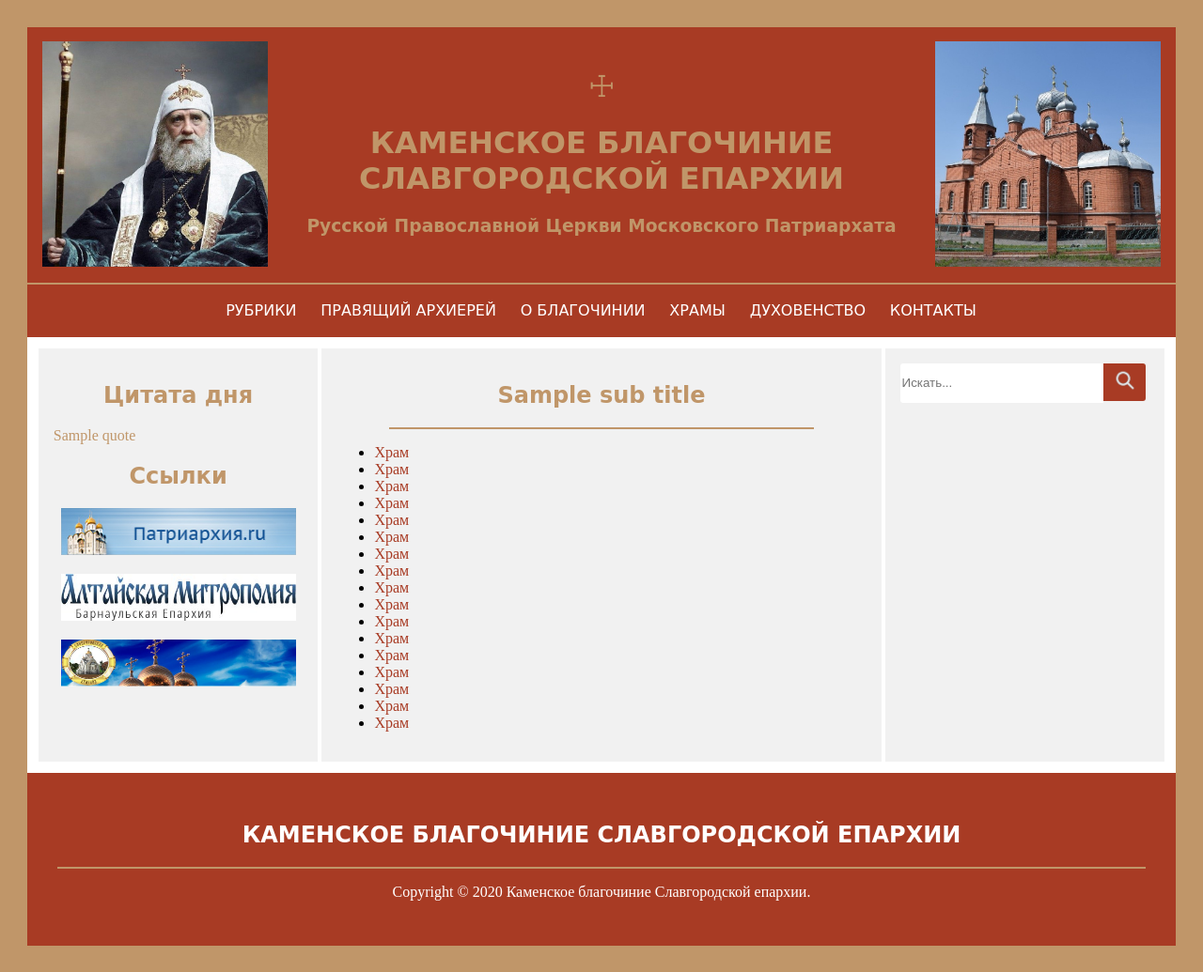
After one commit to altaikamen/altai.kamen.blagochinie, a Flask app: template app/templates/sections/churches_menu.html in a window 1280 px wide. The commit adds this page. Shown: the whole page at 94% size. Run offline with Flask 2, Linux system fonts and the light colour scheme; the template is opened without the code that fills it: most values are stand-ins (such as "Sample title", 1, 10 or a date in 2020); parts of the project's set-up code (start-up, migrations or seed data) failed here and were passed over.

Commit message:
Add files via upload

```diff
--- a/app/templates/post_text.html
+++ b/app/templates/post_text.html
@@ -5,9 +5,7 @@
 
                         <article>
                           <img class="post-image" src="../static/images/post_images/228774.p.jpg">
-                      <p><i>что то курсивом</i> <a href="#">какая то ссылка</a>
-</p><p>
-</p><p>«Имеющий любовь далек от всякого греха» (священномученик Поликарп Смирнский).
+                          <p>«Имеющий любовь далек от всякого греха» (священномученик Поликарп Смирнский).
 </p><p>
 </p><p>***
 </p><p>
--- /dev/null
+++ b/app/templates/sections/churches_menu.html
@@ -0,0 +1,27 @@
+{% extends 'base.html' %}
+{% block content %}
+
+<h2 class="title">{{ sub_title }}</h2>
+<hr width="80%" color="#c09669">
+
+<ul>
+  <li><a href="church_1.html">Храм</a></li>
+  <li><a href="church_2.html">Храм</a></li>
+  <li><a href="church_3.html">Храм</a></li>
+  <li><a href="church_4.html">Храм</a></li>
+  <li><a href="church_5.html">Храм</a></li>
+  <li><a href="church_6.html">Храм</a></li>
+  <li><a href="church_7.html">Храм</a></li>
+  <li><a href="church_8.html">Храм</a></li>
+  <li><a href="church_9.html">Храм</a></li>
+  <li><a href="church_10.html">Храм</a></li>
+  <li><a href="church_11.html">Храм</a></li>
+  <li><a href="church_12.html">Храм</a></li>
+  <li><a href="church_13.html">Храм</a></li>
+  <li><a href="church_14.html">Храм</a></li>
+  <li><a href="church_15.html">Храм</a></li>
+  <li><a href="church_16.html">Храм</a></li>
+  <li><a href="church_17.html">Храм</a></li>
+</ul>
+
+{% endblock %}
--- a/app/views.py
+++ b/app/views.py
@@ -6,7 +6,7 @@ from icecream import ic
 
 app = Flask(__name__)
 
-all_church_events_databases, our_events_databases, articles_database, saints_databases = read_databases.get_databases()
+all_church_events_databases, our_events_databases, articles_database, saints_databases, churches_databases, clergy_databases = read_databases.get_databases()
 all_posts = read_databases.get_all_posts()
 
 active_databases = all_posts  # нужна для того, что бы не передавать много аргументов
@@ -102,45 +102,82 @@ def saints():
                            title='Святые о... | Каменское Благочиние Славгородской Епархии')
 
 
+@app.route('/churches/')
+def churches():
+    global active_databases, active_sub_title
+
+    active_databases = churches_databases
+    active_sub_title = 'Храмы благочиния'
+
+    posts = active_databases
+
+    return render_template('sections/churches_menu.html', quote=rq.get_random_quote(),
+                           title='Храмы Благочиния | Каменское Благочиние Славгородской Епархии')
+
+
+@app.route('/clergy/')
+def clergy():
+    global active_databases, active_sub_title
+
+    active_databases = clergy_databases
+    active_sub_title = 'Духовенство'
+
+    posts = active_databases
+
+    return render_template('sections/clerics_menu.html', quote=rq.get_random_quote(),
+                           title='Духовенство Благочиния | Каменское Благочиние Славгородской Епархии')
+
+
 @app.route('/post/<post_link>')
 def post(post_link):
     post = {}
-    html = ''
 
     for dict_post in all_posts:
         if dict_post['link'] == post_link:
             post = dict_post
 
-    all_text = ''
+    tag_text = ''
     for string in post['post']:
-        all_text += f'<p>{string}</p>'
+        tag_text += f'<p>{string}</p>'
 
+    # просто разные стили постов
     if post['images']:
-        all_images = ''
+        tag_images = ''
         for image in post['images']:
-            all_images += f'<img class="post-image" src="../static/images/post_images/{image}">'
+            tag_images += f'<img class="post-image" src="../static/images/post_images/{image}">'
 
         html = f"""
-                    <div class="date"><i>{ post['date'] }</i></div>
-                    <h2 class="title">{ post['title'] }</h2>
+                    <div class="date"><i>{post['date']}</i></div>
+                    <h2 class="title">{post['title']}</h2>
                     <hr width="80%" color="#c09669">
 
                     <article>
-                      {all_text}
-                      {all_images}
+                      {tag_text}
+                      {tag_images}
                     </article>
                 """
     else:
-        html = f"""
-                    <div class="date"><i>{ post['date'] }</i></div>
-                    <h2 class="title">{ post['title'] }</h2>
-                    <hr width="80%" color="#c09669">
+        if post['preview_image']:
+            html = f"""
+                        <div class="date"><i>{post['date']}</i></div>
+                        <h2 class="title">{post['title']}</h2>
+                        <hr width="80%" color="#c09669">
 
-                    <article>
-                      <img class="post-image" src="../static/images/post_images/{ post['preview_image'] }">
-                      {all_text}
-                    </article>
-                """
+                        <article>
+                          <img class="post-image" src="../static/images/post_images/{post['preview_image']}">
+                          {tag_text}
+                        </article>
+                    """
+        else:
+            html = f"""
+                        <div class="date"><i>{post['date']}</i></div>
+                        <h2 class="title">{post['title']}</h2>
+                        <hr width="80%" color="#c09669">
+
+                        <article>
+                          {tag_text}
+                        </article>
+                    """
 
     with open('app\\templates\\post_text.html', 'w', encoding='utf-8') as file:
         file.write(html)
@@ -238,31 +275,19 @@ def search():
                            title='Поиск По Архиву | Каменское Благочиние Славгородской Епархии')
 
 
-@app.route('/contact')
-def contact():
-    return render_template('sections/contact.html', quote=rq.get_random_quote(),
-                           title='Контактная Информация | Каменское Благочиние Славгородской Епархии')
-
-
 @app.route('/archbishop')
 def archbishop():
     return render_template('sections/archbishop.html', quote=rq.get_random_quote(),
                            title='Правящий Архиерей | Каменское Благочиние Славгородской Епархии')
 
 
-@app.route('/clergy/')
-def clergy():
-    return render_template('clergy/clerics_menu.html', quote=rq.get_random_quote(),
-                           title='Духовенство Благочиния | Каменское Благочиние Славгородской Епархии')
-
-
-@app.route('/churches/')
-def churches():
-    return render_template('churches/churches_menu.html', quote=rq.get_random_quote(),
-                           title='Храмы Благочиния | Каменское Благочиние Славгородской Епархии')
-
-
 @app.route('/about')
 def about():
     return render_template('dev_page.html', quote=rq.get_random_quote(),
                            title='О Благочинии | Каменское Благочиние Славгородской Епархии')
+
+
+@app.route('/contact')
+def contact():
+    return render_template('sections/contact.html', quote=rq.get_random_quote(),
+                           title='Контактная Информация | Каменское Благочиние Славгородской Епархии')
```
Also changed, not shown: app/read_databases.py (+29 -23 lines), app/templates/sections/clerics_menu.html (added, +19 -0 lines), app/static/databases/churches.sqlite (added), app/static/databases/clergy.sqlite (added), app/static/databases/saints.sqlite. Lines whose indentation alone changed are shown as unchanged.
